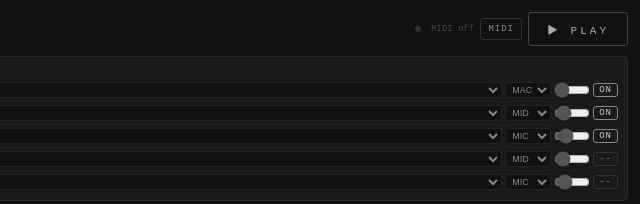
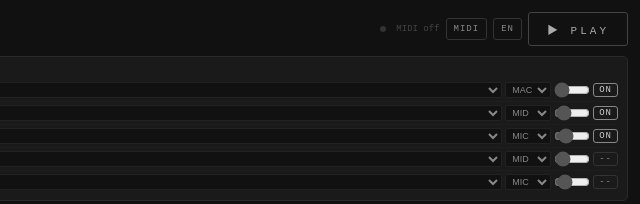
Before and after one commit to soundwaterinc-oss/kagome-sound, a plain HTML site: page index.html in a window 1280 px wide. Shown: the top 204 px of the page, 640-1280 px from the left. Drawn offline with Linux system fonts and the light colour scheme.

Commit message:
Add JA/EN language toggle with localStorage persistence

```diff
--- a/index.html
+++ b/index.html
@@ -36,12 +36,13 @@ label{color:#555;font-size:9px}
 <div style="margin-bottom:10px;display:flex;justify-content:space-between;align-items:flex-end">
   <div>
     <div style="font-size:14px;font-weight:500;color:#ddd;letter-spacing:1px">EL-SYSTEMA <span style="font-size:9px;color:#445;letter-spacing:0">Poly Engine v2</span></div>
-    <div style="font-size:9px;color:#444;margin-top:2px">幾何学 × ポリリズム × 物理モデル | soundwaterinc-oss</div>
+    <div data-i18n="subtitle" style="font-size:9px;color:#444;margin-top:2px">幾何学 × ポリリズム × 物理モデル | soundwaterinc-oss</div>
   </div>
   <div style="display:flex;gap:6px;align-items:center">
     <span class="midi-dot" id="midiDot"></span>
     <span id="midiLabel" style="font-size:9px;color:#444">MIDI off</span>
     <button class="btn" id="midiToggle" onclick="toggleMIDI()">MIDI</button>
+    <button class="btn" id="langBtn" onclick="toggleLang()">EN</button>
     <button class="bigbtn" id="pb">▶ PLAY</button>
   </div>
 </div>
@@ -55,12 +56,12 @@ label{color:#555;font-size:9px}
     <div class="card">
       <div class="tag">SOURCE</div>
       <div style="display:flex;gap:4px;margin-bottom:5px">
-        <button class="src-tab active" id="tabKagome" onclick="switchSource('kagome')">籠目</button>
-        <button class="src-tab" id="tabSVG" onclick="switchSource('svg')">SVG/画像</button>
+        <button data-i18n="tabKagome" class="src-tab active" id="tabKagome" onclick="switchSource('kagome')">籠目</button>
+        <button data-i18n="tabSVG" class="src-tab" id="tabSVG" onclick="switchSource('svg')">SVG/画像</button>
       </div>
-      <div id="srcKagome" style="font-size:9px;color:#555">Built-in kagome lattice</div>
+      <div data-i18n="kagomeBuiltin" id="srcKagome" style="font-size:9px;color:#555">Built-in kagome lattice</div>
       <div id="srcSVG" style="display:none">
-        <div class="drop-zone" id="dropZone" onclick="document.getElementById('svgFile').click()">クリックまたはSVG/PNG/JPGをドロップ</div>
+        <div data-i18n="dropZone" class="drop-zone" id="dropZone" onclick="document.getElementById('svgFile').click()">クリックまたはSVG/PNG/JPGをドロップ</div>
         <input type="file" id="svgFile" accept=".svg,.png,.jpg,.jpeg,.webp" style="display:none" onchange="onSVGFile(event)">
         <div style="display:flex;gap:6px;margin-top:4px">
           <label>MinVotes <input type="number" id="imgMinVotes" value="10" min="3" max="80" style="width:34px"></label>
@@ -107,11 +108,11 @@ label{color:#555;font-size:9px}
       <div class="tag">SCALE</div>
       <div style="display:flex;gap:4px;margin-bottom:4px">
         <select class="sel" id="scaleCategory" style="flex:1" onchange="onScaleCategory()">
-          <option value="generative">Generative</option>
-          <option value="japanese">日本</option>
-          <option value="world">世界</option>
-          <option value="microtonal">微分音</option>
-          <option value="custom">Custom →</option>
+          <option value="generative" data-i18n="scaleCat_generative">Generative</option>
+          <option value="japanese" data-i18n="scaleCat_japanese">日本</option>
+          <option value="world" data-i18n="scaleCat_world">世界</option>
+          <option value="microtonal" data-i18n="scaleCat_microtonal">微分音</option>
+          <option value="custom" data-i18n="scaleCat_custom">Custom →</option>
         </select>
         <select class="sel" id="scalePreset" style="flex:1.4" onchange="onScalePreset()"></select>
       </div>
@@ -437,7 +438,7 @@ window.onSVGFile=ev=>loadFile(ev.target.files[0]);
 
 async function loadFile(file){
   if(!file)return;
-  document.getElementById('svgStatus').textContent='解析中…';
+  document.getElementById('svgStatus').textContent=I18N[lang].analyzing;
   try{
     let edges;
     if(file.type==='image/svg+xml'||file.name.endsWith('.svg')){
@@ -714,12 +715,63 @@ document.getElementById('pb').onclick=async function(){
   }
 };
 
+// ─── Language toggle ──────────────────────────────────────────────────────────
+const I18N={
+  ja:{
+    subtitle:'幾何学 × ポリリズム × 物理モデル | soundwaterinc-oss',
+    tabKagome:'籠目',tabSVG:'SVG/画像',
+    kagomeBuiltin:'Built-in kagome lattice',
+    dropZone:'クリックまたはSVG/PNG/JPGをドロップ',
+    scaleCat_generative:'Generative',scaleCat_japanese:'日本',scaleCat_world:'世界',
+    scaleCat_microtonal:'微分音',scaleCat_custom:'Custom →',
+    inst_karplus:'Karplus-Strong 弦',inst_waveguide:'管 (開管)',inst_waveguide_cl:'管 (閉管)',
+    scan_diag:'対角',scan_x:'横',scan_y:'縦',scan_spiral:'渦',scan_rand:'乱',
+    analyzing:'解析中…',
+  },
+  en:{
+    subtitle:'Geometry × Polyrhythm × Physical Model | soundwaterinc-oss',
+    tabKagome:'Kagome',tabSVG:'SVG/Image',
+    kagomeBuiltin:'Built-in kagome lattice',
+    dropZone:'Click or drop SVG/PNG/JPG',
+    scaleCat_generative:'Generative',scaleCat_japanese:'Japanese',scaleCat_world:'World',
+    scaleCat_microtonal:'Microtonal',scaleCat_custom:'Custom →',
+    inst_karplus:'Karplus-Strong String',inst_waveguide:'Pipe (Open)',inst_waveguide_cl:'Pipe (Closed)',
+    scan_diag:'Diag',scan_x:'Horiz',scan_y:'Vert',scan_spiral:'Spiral',scan_rand:'Rand',
+    analyzing:'Analyzing…',
+  }
+};
+let lang=localStorage.getItem('kagomeLang')||'ja';
+
+function applyLang(l){
+  lang=l;localStorage.setItem('kagomeLang',l);
+  document.documentElement.lang=l;
+  const T=I18N[l];
+  document.querySelectorAll('[data-i18n]').forEach(el=>{
+    if(T[el.dataset.i18n]!=null)el.textContent=T[el.dataset.i18n];
+  });
+  ['instMacro','instMid','instMicro'].forEach(id=>{
+    const sel=document.getElementById(id);if(!sel)return;
+    sel.querySelectorAll('option').forEach(opt=>{
+      const k='inst_'+opt.value;if(T[k])opt.textContent=T[k];
+    });
+  });
+  SCANNER_DEFS.forEach(s=>{
+    const sel=document.getElementById(s.id+'_scan');if(!sel)return;
+    sel.querySelectorAll('option').forEach(opt=>{
+      const k='scan_'+opt.value;if(T[k])opt.textContent=T[k];
+    });
+  });
+  document.getElementById('langBtn').textContent=l==='ja'?'EN':'JA';
+}
+window.toggleLang=function(){applyLang(lang==='ja'?'en':'ja');};
+
 // ─── Init (must be last) ──────────────────────────────────────────────────────
 await Promise.all([loadScaleDB(),loadRhythmDB()]);
 {
   const raw=buildKagome();layerFromCellDist(raw);colorEdges(raw);applyEdges(raw);
 }
 draw();
+applyLang(lang);
 
 </script>
 </body>
```
